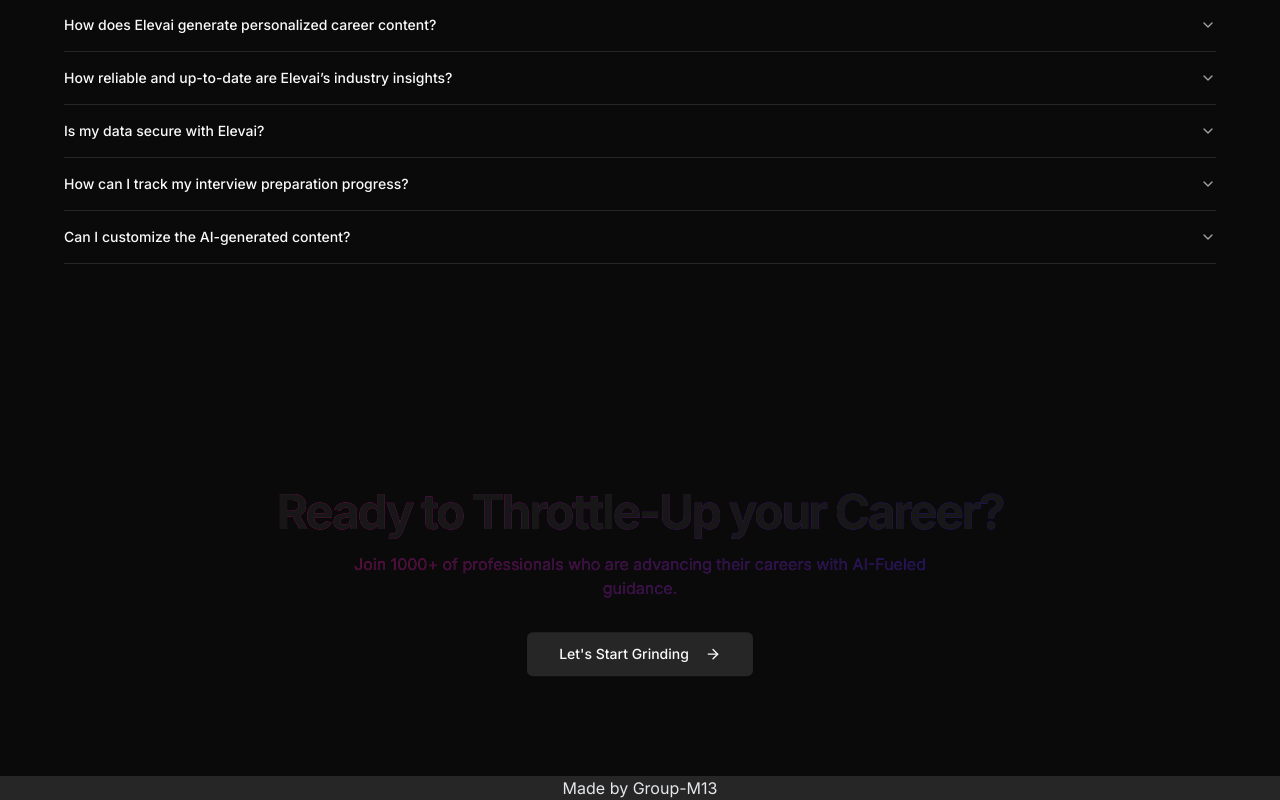
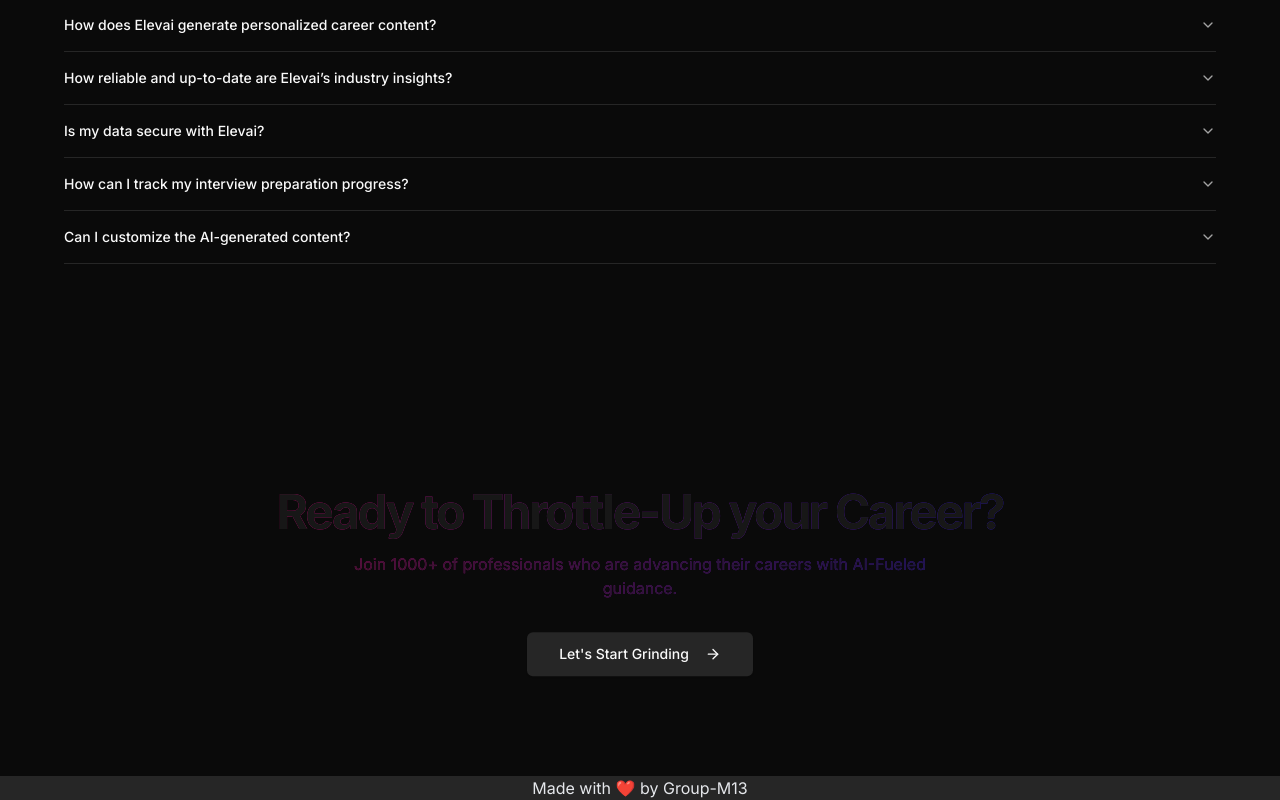
Before and after one commit to SenseiJha/Elevai, a Next.js app: page / in a window 1280 px wide. Shown: the part 3568-4368 px from the top of the page. Built offline with nearby package versions, Linux system fonts and the light colour scheme; no server answers.

Commit message:
Update footer text

```diff
--- a/app/layout.js
+++ b/app/layout.js
@@ -36,7 +36,7 @@
           {/* footers */}
           <footer className="bg-muted">
           <div className="container mx-auto px-4 text-center text-gray-200">
-            <p>Made by Group-M13</p>
+            <p>Made with ❤️ by Group-M13</p>
           </div>
           </footer>
         </ThemeProvider>
```
